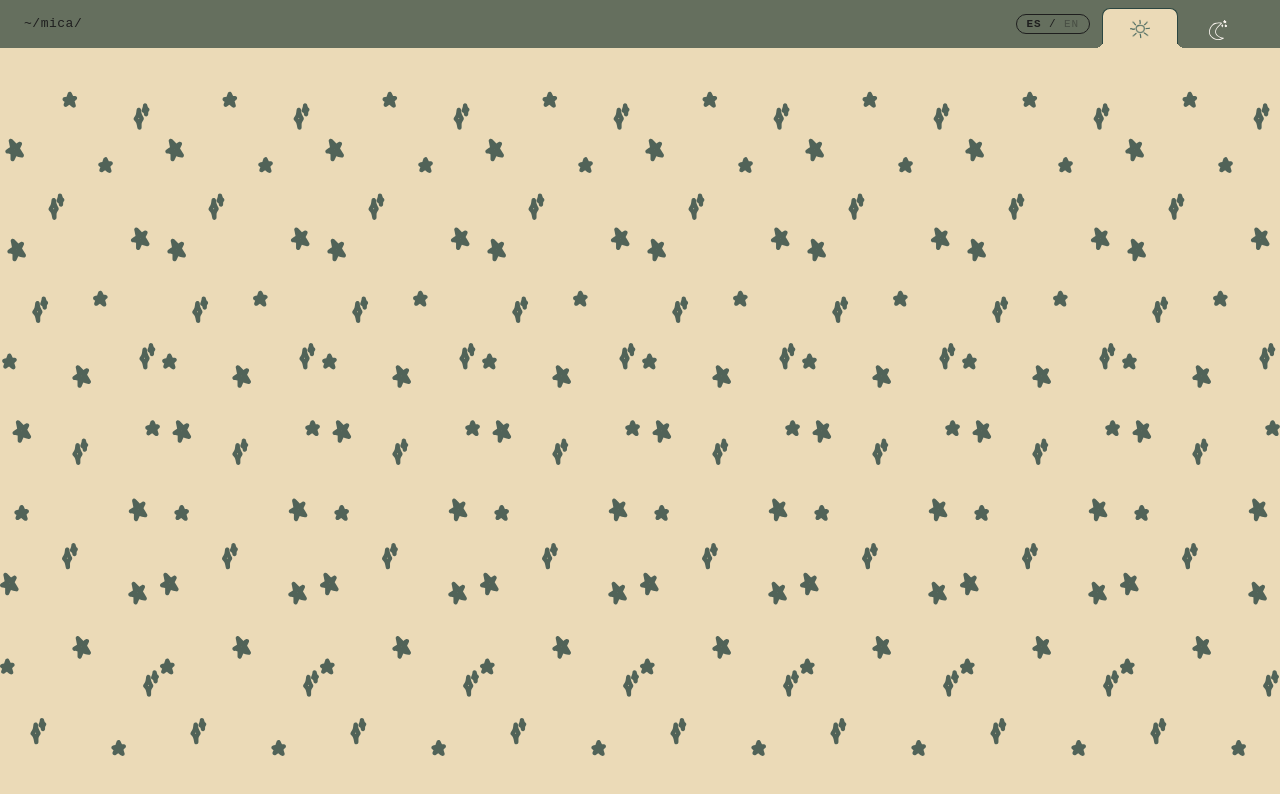
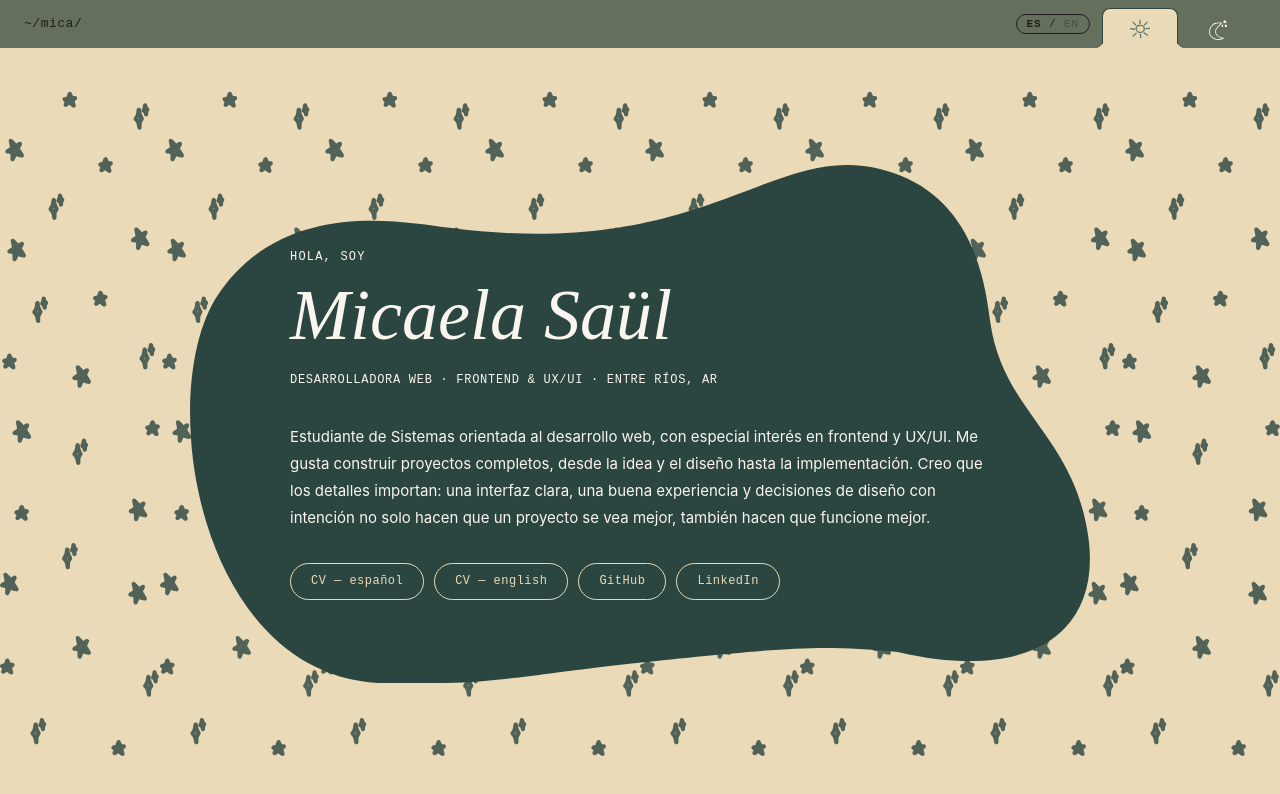
Before and after one commit to micasaul/mica-portfolio, a React (Vite) app: page / in a window 1280 px wide. Shown: the top 794 px of the page. Built offline with nearby package versions, Linux system fonts and the light colour scheme.

Commit message:
Sección Hero con presentación, mancha y botones

```diff
--- a/src/App.jsx
+++ b/src/App.jsx
@@ -2,6 +2,7 @@ import { useTheme } from './hooks/useTheme'
 import { useLang } from './hooks/useLang'
 import { Header } from './components/Layout/Header'
 import { Background } from './components/Layout/Background'
+import { Hero } from './components/sections/Hero'
 
 function App() {
   const { theme, toggleTheme } = useTheme()
@@ -17,6 +18,9 @@ function App() {
           lang={lang}
           toggleLang={toggleLang}
         />
+        <main>
+          <Hero lang={lang} />
+        </main>
       </div>
     </>
   )
--- /dev/null
+++ b/src/components/sections/Hero.jsx
@@ -0,0 +1,44 @@
+import Presentacion from '../../assets/icons/presentacion.svg?react'
+import styles from './Hero.module.css'
+
+const content = {
+  es: {
+    greeting: 'hola, soy',
+    subtitle: 'Desarrolladora Web · Frontend & UX/UI · Entre Ríos, AR',
+    bio: 'Estudiante de Sistemas orientada al desarrollo web, con especial interés en frontend y UX/UI. Me gusta construir proyectos completos, desde la idea y el diseño hasta la implementación. Creo que los detalles importan: una interfaz clara, una buena experiencia y decisiones de diseño con intención no solo hacen que un proyecto se vea mejor, también hacen que funcione mejor.',
+    cvEs: 'CV — español',
+    cvEn: 'CV — english',
+  },
+  en: {
+    greeting: "hi, i'm",
+    subtitle: 'Web Developer · Frontend & UX/UI · Entre Ríos, AR',
+    bio: "Systems student focused on web development, with a particular interest in frontend and UX/UI. I enjoy building complete projects — from the idea and design all the way through implementation. I believe details matter: a clear interface, a good experience, and intentional design decisions don't just make a project look better — they make it work better.",
+    cvEs: 'CV — español',
+    cvEn: 'CV — english',
+  },
+}
+
+export function Hero({ lang }) {
+  const t = content[lang]
+
+  return (
+    <section className={styles.section}>
+      <Presentacion className={styles.blob} />
+      <div className={styles.content}>
+        <span className={styles.greeting}>{t.greeting}</span>
+        <h1 className={styles.name}>
+          Micaela Saül
+        </h1>
+        <p className={styles.subtitle}>{t.subtitle}</p>
+        <p className={styles.bio}>{t.bio}</p>
+
+        <div className={styles.links}>
+          <a className={styles.btnPrimary} href="/cv-es.pdf" target="_blank">{t.cvEs}</a>
+          <a className={styles.btnPrimary} href="/cv-en.pdf" target="_blank">{t.cvEn}</a>
+          <a className={styles.btnPrimary} href="https://github.com/" target="_blank">GitHub</a>
+          <a className={styles.btnPrimary} href="https://linkedin.com/" target="_blank">LinkedIn</a>
+        </div>
+      </div>
+    </section>
+  )
+}
--- /dev/null
+++ b/src/components/sections/Hero.module.css
@@ -0,0 +1,94 @@
+.section {
+  min-height: 100vh;
+  display: flex;
+  align-items: center;
+  justify-content: center;
+  padding: 0 6rem;
+  padding-top: 48px;
+  position: relative;
+}
+
+.blob {
+  position: absolute;
+  width: 900px;
+  height: auto;
+  color: var(--color-glow-bg);
+  opacity: 1;
+  z-index: 0;
+  pointer-events: none;
+}
+
+.content {
+  position: relative;
+  z-index: 1;
+  display: flex;
+  flex-direction: column;
+  gap: 0.5rem;
+  max-width: 800px;
+}
+
+.greeting {
+  font-family: var(--font-mono);
+  font-size: 12px;
+  color: var(--color-text-soft);
+  letter-spacing: 0.1em;
+  text-transform: uppercase;
+}
+
+.name {
+  font-family: var(--font-display);
+  font-size: 72px;
+  font-weight: 500;
+  font-style: italic;
+  color: var(--color-text);
+  line-height: 1;
+  margin: 0.25rem 0;
+}
+
+.subtitle {
+  font-family: var(--font-mono);
+  font-size: 12px;
+  color: var(--color-text-soft);
+  letter-spacing: 0.06em;
+  text-transform: uppercase;
+  margin-top: 0.5rem;
+  margin-bottom: 1.5rem;
+}
+
+.bio {
+  font-family: var(--font-body);
+  font-size: 15px;
+  color: var(--color-text-soft);
+  line-height: 1.8;
+  max-width: 700px;
+}
+
+.links {
+  display: flex;
+  align-items: center;
+  gap: 10px;
+  flex-wrap: wrap;
+  margin-top: 1.5rem;
+}
+
+.btnPrimary {
+  display: flex;
+  align-items: center;
+  gap: 6px;
+  background: var(--color-glow-bg);
+  border: 1.5px solid var(--color-bg);
+  border-radius: 20px;
+  padding: 8px 20px;
+  font-size: 12px;
+  font-family: var(--font-mono);
+  color: var(--color-bg);
+  cursor: pointer;
+  text-decoration: none;
+  letter-spacing: 0.04em;
+  transition: background 0.2s, color 0.2s;
+}
+
+.btnPrimary:hover {
+  background: var(--color-bg);
+  color: var(--color-glow-bg);
+}
```
